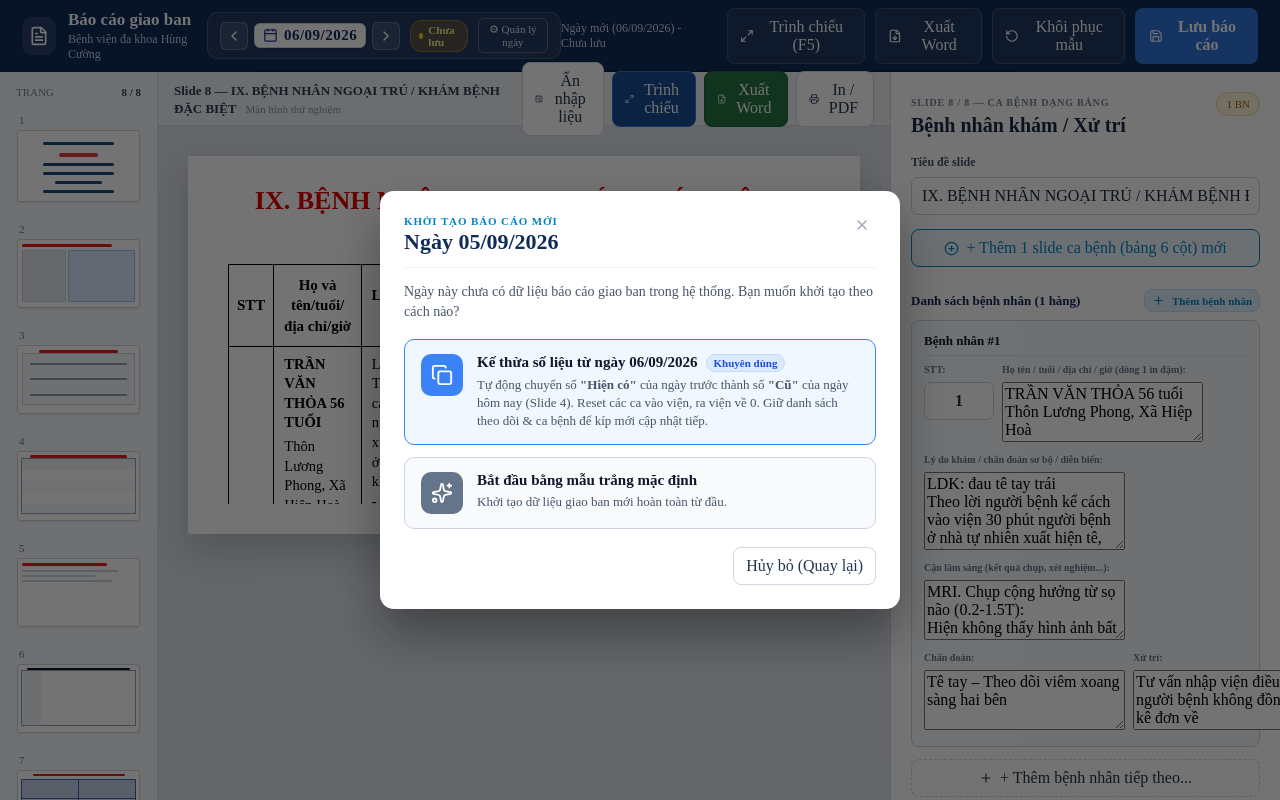
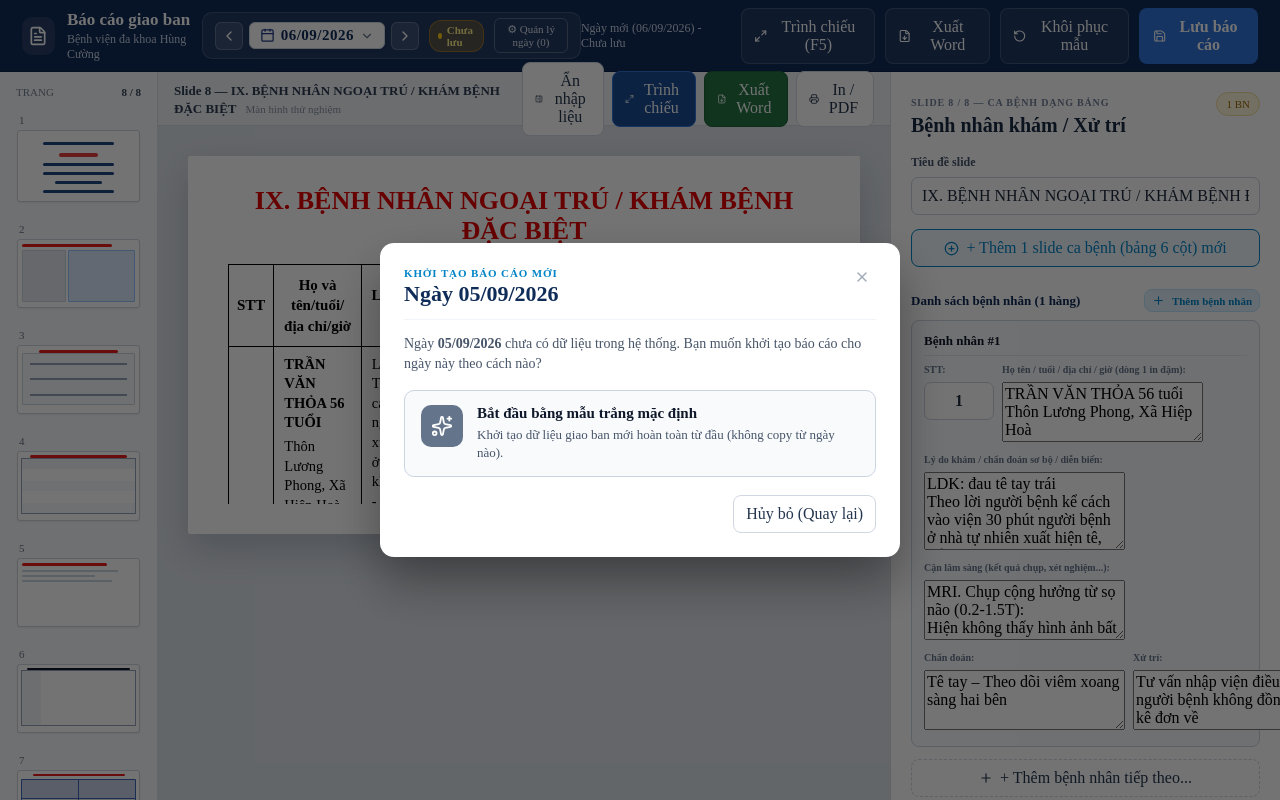
Before and after one commit to taidt1404/giao_ban_web, a React (Vite) app: page / in a window 1280 px wide. Both pictures are taken after a click on the button 233 px from the left and 35 px from the top of the page. Shown: the top 800 px of the page. Built offline with nearby package versions, Linux system fonts and the light colour scheme.

Commit message:
fix: date picker calendar popup trigger, saved dates dropdown, and select source clone date

```diff
--- a/src/App.tsx
+++ b/src/App.tsx
@@ -950,6 +950,7 @@ export default function App() {
         <UninitializedDateModal
           targetDate={uninitModal.targetDate}
           closestDate={uninitModal.closestDate}
+          savedDates={savedDates}
           onConfirmClone={handleConfirmClone}
           onConfirmDefault={handleConfirmDefault}
           onCancel={() => setUninitModal(null)}
--- a/src/components/DateSelectorBar.tsx
+++ b/src/components/DateSelectorBar.tsx
@@ -2,6 +2,7 @@ import { useRef, useState } from 'react';
 import {
   ChevronLeft,
   ChevronRight,
+  ChevronDown,
   Calendar,
   Download,
   Upload,
@@ -29,6 +30,7 @@ export default function DateSelectorBar({
   onCloneCurrentToDate,
 }: Props) {
   const fileInputRef = useRef<HTMLInputElement>(null);
+  const dateInputRef = useRef<HTMLInputElement>(null);
   const [showMenu, setShowMenu] = useState(false);
   const [showClonePrompt, setShowClonePrompt] = useState(false);
   const [cloneTargetDate, setCloneTargetDate] = useState('');
@@ -36,6 +38,21 @@ export default function DateSelectorBar({
   const todayStr = getTodayString();
   const isToday = currentDate === todayStr;
   const isSavedInStore = savedDates.includes(currentDate);
+
+  // Mở popup chọn lịch trình duyệt
+  function handleOpenDatePicker() {
+    if (dateInputRef.current) {
+      if (typeof dateInputRef.current.showPicker === 'function') {
+        try {
+          dateInputRef.current.showPicker();
+          return;
+        } catch {
+          // ignore
+        }
+      }
+      dateInputRef.current.focus();
+    }
+  }
 
   // Tính ngày trước đó và ngày sau đó
   function shiftDate(offsetDays: number) {
@@ -92,9 +109,18 @@ export default function DateSelectorBar({
           <ChevronLeft size={16} />
         </button>
 
-        <div className="date-picker-wrapper">
+        <div
+          className="date-picker-wrapper"
+          onClick={handleOpenDatePicker}
+          title="Bấm vào đây để mở lịch chọn ngày bất kỳ (tháng trước, năm trước...)"
+        >
           <Calendar size={15} className="date-picker-icon" />
+          <span className="date-display-badge">
+            {formatDisplayDate(currentDate)}
+          </span>
+          <ChevronDown size={14} className="date-picker-arrow" />
           <input
+            ref={dateInputRef}
             type="date"
             className="date-picker-input"
             value={currentDate}
@@ -103,11 +129,9 @@ export default function DateSelectorBar({
                 onSelectDate(e.target.value);
               }
             }}
+            onClick={(e) => e.stopPropagation()}
             title="Bấm để chọn ngày trực bất kỳ"
           />
-          <span className="date-display-badge">
-            {formatDisplayDate(currentDate)}
-          </span>
         </div>
 
         <button
@@ -159,14 +183,44 @@ export default function DateSelectorBar({
           type="button"
           className="date-tools-toggle-btn"
           onClick={() => setShowMenu(!showMenu)}
-          title="Công cụ sao lưu & nhân bản dữ liệu"
+          title="Xem danh sách các ngày đã có báo cáo & công cụ sao lưu"
         >
-          ⚙ Quản lý ngày
+          ⚙ Quản lý ngày ({savedDates.length})
         </button>
 
         {showMenu && (
           <div className="date-tools-menu" onMouseLeave={() => setShowMenu(false)}>
-            <div className="menu-header">Lịch sử ({savedDates.length} ngày đã lưu)</div>
+            <div className="menu-header">DANH SÁCH NGÀY ĐÃ LƯU ({savedDates.length})</div>
+
+            <div className="saved-dates-list-scroll">
+              {savedDates.length === 0 ? (
+                <div className="empty-saved-hint">Chưa có ngày nào được lưu</div>
+              ) : (
+                savedDates.map((d) => (
+                  <button
+                    key={d}
+                    type="button"
+                    className={`menu-item-btn saved-date-pick-btn ${
+                      d === currentDate ? 'is-current' : ''
+                    }`}
+                    onClick={() => {
+                      setShowMenu(false);
+                      onSelectDate(d);
+                    }}
+                  >
+                    <Calendar size={13} />
+                    <span>Ngày {formatDisplayDate(d)}</span>
+                    {d === currentDate && (
+                      <span className="active-tag">Đang xem</span>
+                    )}
+                  </button>
+                ))
+              )}
+            </div>
+
+            <div className="menu-header" style={{ marginTop: '8px' }}>
+              CÔNG CỤ SAO LƯU &amp; NHÂN BẢN
+            </div>
 
             <button
               type="button"
--- a/src/components/UninitializedDateModal.tsx
+++ b/src/components/UninitializedDateModal.tsx
@@ -1,9 +1,11 @@
+import { useState } from 'react';
 import { Copy, Sparkles, X } from 'lucide-react';
 import { formatDisplayDate } from '../utils/dailyStorage';
 
 type Props = {
   targetDate: string;
   closestDate?: string;
+  savedDates: string[];
   onConfirmClone: (sourceDate: string) => void;
   onConfirmDefault: () => void;
   onCancel: () => void;
@@ -12,16 +14,18 @@ type Props = {
 export default function UninitializedDateModal({
   targetDate,
   closestDate,
+  savedDates,
   onConfirmClone,
   onConfirmDefault,
   onCancel,
 }: Props) {
+  // Ưu tiên ngày gần nhất trước đó, nếu không có thì lấy ngày đầu tiên trong danh sách đã lưu
+  const defaultSource = closestDate || (savedDates.length > 0 ? savedDates[0] : '');
+  const [selectedSourceDate, setSelectedSourceDate] = useState<string>(defaultSource);
+
   return (
     <div className="clone-prompt-overlay" onClick={onCancel}>
-      <div
-        className="uninit-modal-card"
-        onClick={(e) => e.stopPropagation()}
-      >
+      <div className="uninit-modal-card" onClick={(e) => e.stopPropagation()}>
         <div className="uninit-modal-header">
           <div>
             <span className="uninit-eyebrow">KHỞI TẠO BÁO CÁO MỚI</span>
@@ -38,35 +42,56 @@ export default function UninitializedDateModal({
         </div>
 
         <p className="uninit-intro-text">
-          Ngày này chưa có dữ liệu báo cáo giao ban trong hệ thống. Bạn muốn khởi
-          tạo theo cách nào?
+          Ngày <strong>{formatDisplayDate(targetDate)}</strong> chưa có dữ liệu trong hệ thống.
+          Bạn muốn khởi tạo báo cáo cho ngày này theo cách nào?
         </p>
 
         <div className="uninit-options-stack">
-          {closestDate && (
-            <button
-              type="button"
-              className="uninit-option-card recommend-card"
-              onClick={() => onConfirmClone(closestDate)}
-            >
+          {savedDates.length > 0 && selectedSourceDate && (
+            <div className="uninit-clone-section">
+              <div className="uninit-option-card recommend-card">
                 <div className="option-icon-box">
                   <Copy size={22} />
                 </div>
                 <div className="option-text-content">
                   <div className="option-title-row">
-                  <strong>
-                    Kế thừa số liệu từ ngày {formatDisplayDate(closestDate)}
-                  </strong>
+                    <strong>Kế thừa / Sao chép từ ngày đã có</strong>
                     <span className="rec-badge">Khuyên dùng</span>
                   </div>
-                <p>
-                  Tự động chuyển số <strong>"Hiện có"</strong> của ngày trước thành
-                  số <strong>"Cũ"</strong> của ngày hôm nay (Slide 4). Reset các ca
-                  vào viện, ra viện về 0. Giữ danh sách theo dõi &amp; ca bệnh để kíp
-                  mới cập nhật tiếp.
+
+                  <div className="source-date-picker-row">
+                    <label htmlFor="source-date-select">Chọn ngày nguồn để copy:</label>
+                    <select
+                      id="source-date-select"
+                      className="source-date-select"
+                      value={selectedSourceDate}
+                      onChange={(e) => setSelectedSourceDate(e.target.value)}
+                    >
+                      {savedDates.map((d) => (
+                        <option key={d} value={d}>
+                          Ngày {formatDisplayDate(d)} {d === closestDate ? '(Gần nhất)' : ''}
+                        </option>
+                      ))}
+                    </select>
+                  </div>
+
+                  <p className="clone-explanation">
+                    • <strong>Slide 4 (Nội trú):</strong> Tự động lấy số <em>"Hiện có"</em> ngày {formatDisplayDate(selectedSourceDate)} thành số <em>"Cũ"</em> ngày mới. Reset số Vào/Ra/Chuyển/Tử vong về 0.<br />
+                    • <strong>Slide 2 &amp; 3 (Khám bệnh):</strong> Reset số ca khám về 0.<br />
+                    • <strong>Slide 5, 6, 8, 9:</strong> Giữ nguyên danh sách ca bệnh &amp; theo dõi để tua mới cập nhật tiếp.
                   </p>
+
+                  <button
+                    type="button"
+                    className="primary-button clone-submit-btn"
+                    onClick={() => onConfirmClone(selectedSourceDate)}
+                  >
+                    <Copy size={16} />
+                    <span>Sao chép số liệu từ ngày {formatDisplayDate(selectedSourceDate)}</span>
+                  </button>
                 </div>
-            </button>
+              </div>
+            </div>
           )}
 
           <button
@@ -81,7 +106,7 @@ export default function UninitializedDateModal({
               <div className="option-title-row">
                 <strong>Bắt đầu bằng mẫu trắng mặc định</strong>
               </div>
-              <p>Khởi tạo dữ liệu giao ban mới hoàn toàn từ đầu.</p>
+              <p>Khởi tạo dữ liệu giao ban mới hoàn toàn từ đầu (không copy từ ngày nào).</p>
             </div>
           </button>
         </div>
--- a/src/styles.css
+++ b/src/styles.css
@@ -1071,15 +1071,41 @@ button { cursor: pointer; }
   align-items: center;
   background: white;
   border-radius: 6px;
-  padding: 3px 8px;
-  border: 1px solid #cbd5e1;
+  padding: 4px 10px;
+  border: 1.5px solid #cbd5e1;
   box-shadow: 0 1px 3px rgba(0, 0, 0, 0.1);
   cursor: pointer;
+  user-select: none;
+  transition: all 0.15s ease;
+}
+.date-picker-wrapper:hover {
+  border-color: #2563eb;
+  background: #f8fafc;
+  box-shadow: 0 0 0 2px rgba(37, 99, 235, 0.2);
 }
 
 .date-picker-icon {
   color: #1e3a8a;
   margin-right: 6px;
+  flex-shrink: 0;
+}
+
+.date-picker-arrow {
+  color: #64748b;
+  margin-left: 6px;
+  flex-shrink: 0;
+  transition: transform 0.15s ease;
+}
+.date-picker-wrapper:hover .date-picker-arrow {
+  color: #1d4ed8;
+  transform: translateY(1px);
+}
+
+.date-display-badge {
+  font-size: 15px;
+  font-weight: 700;
+  color: #0f2c59;
+  letter-spacing: 0.5px;
 }
 
 .date-picker-input {
@@ -1092,11 +1118,15 @@ button { cursor: pointer; }
   cursor: pointer;
 }
 
-.date-display-badge {
-  font-size: 15px;
-  font-weight: 700;
-  color: #0f2c59;
-  letter-spacing: 0.5px;
+/* Biến webkit picker indicator phủ trọn 100% diện tích để click bất kỳ đâu cũng mở native calendar */
+.date-picker-input::-webkit-calendar-picker-indicator {
+  position: absolute;
+  top: 0;
+  left: 0;
+  width: 100%;
+  height: 100%;
+  opacity: 0;
+  cursor: pointer;
 }
 
 .date-today-btn {
@@ -1206,6 +1236,43 @@ button { cursor: pointer; }
 .date-tools-menu .menu-item-btn:hover {
   background: #f1f5f9;
   color: #1d4ed8;
+}
+
+.saved-dates-list-scroll {
+  max-height: 180px;
+  overflow-y: auto;
+  display: flex;
+  flex-direction: column;
+  gap: 2px;
+  padding-bottom: 4px;
+}
+
+.saved-date-pick-btn {
+  display: flex;
+  align-items: center;
+  justify-content: space-between !important;
+}
+
+.saved-date-pick-btn.is-current {
+  background: #eff6ff;
+  color: #1d4ed8;
+  font-weight: 700;
+}
+
+.active-tag {
+  font-size: 10px;
+  background: #2563eb;
+  color: white;
+  padding: 1px 6px;
+  border-radius: 999px;
+  font-weight: 600;
+}
+
+.empty-saved-hint {
+  font-size: 12px;
+  color: #94a3b8;
+  padding: 6px 8px;
+  font-style: italic;
 }
 
 /* Modal Prompt khi sao chép */
@@ -1383,6 +1450,61 @@ button { cursor: pointer; }
   line-height: 1.4;
   color: #475569;
 }
+
+.source-date-picker-row {
+  display: flex;
+  align-items: center;
+  gap: 8px;
+  margin: 8px 0 10px;
+  font-size: 13px;
+  color: #1e293b;
+}
+
+.source-date-picker-row label {
+  font-weight: 700;
+  font-size: 13px;
+  color: #334155;
+  white-space: nowrap;
+}
+
+.source-date-select {
+  flex: 1;
+  padding: 6px 10px;
+  border: 1.5px solid #3b82f6;
+  border-radius: 6px;
+  background: white;
+  font-size: 14px;
+  font-weight: 700;
+  color: #0f2c59;
+  font-family: inherit;
+  cursor: pointer;
+}
+.source-date-select:focus {
+  outline: none;
+  border-color: #1d4ed8;
+  box-shadow: 0 0 0 3px rgba(37, 99, 235, 0.2);
+}
+
+.clone-explanation {
+  font-size: 12px;
+  color: #334155 !important;
+  line-height: 1.5 !important;
+  margin: 8px 0 12px !important;
+  background: #f1f5f9;
+  padding: 8px 10px;
+  border-radius: 6px;
+  border-left: 3px solid #3b82f6;
+}
+
+.clone-submit-btn {
+  width: 100%;
+  justify-content: center;
+  padding: 9px 14px;
+  font-size: 14px;
+  font-weight: 700;
+  box-shadow: 0 2px 6px rgba(37, 99, 235, 0.25);
+}
+
 .uninit-footer {
   display: flex;
   justify-content: flex-end;
```
Lines whose indentation alone changed are shown as unchanged.
